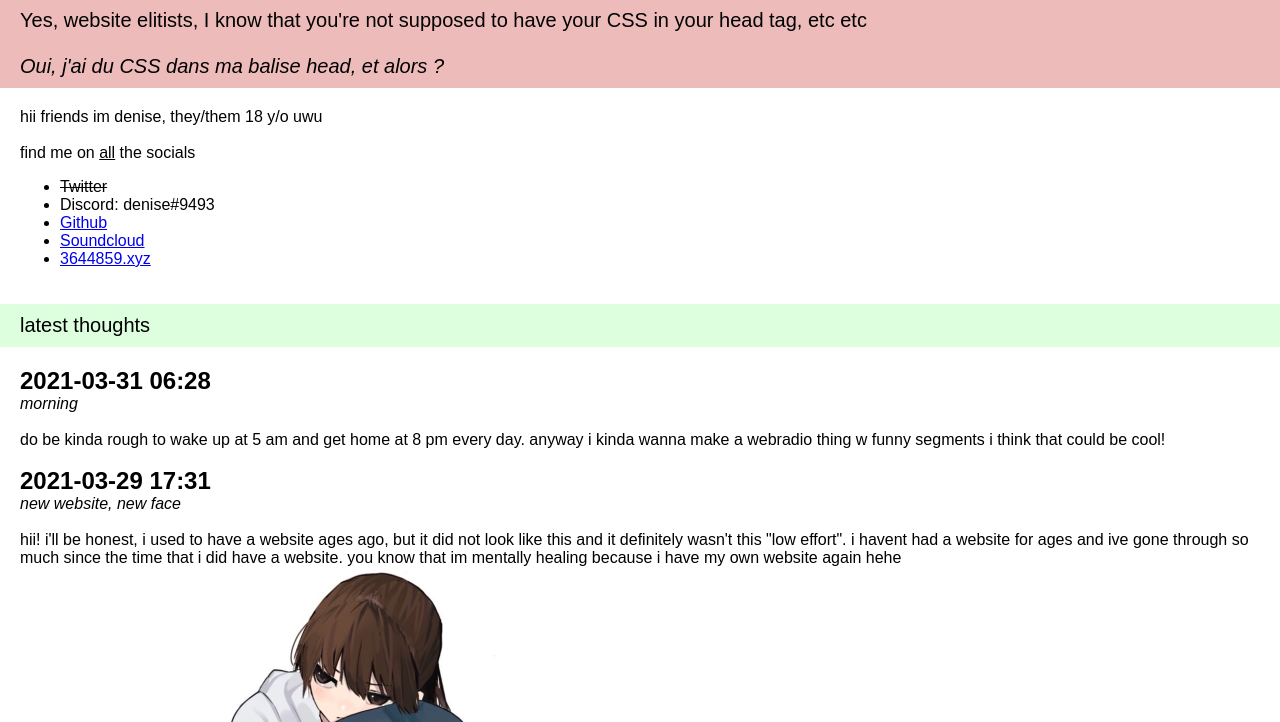
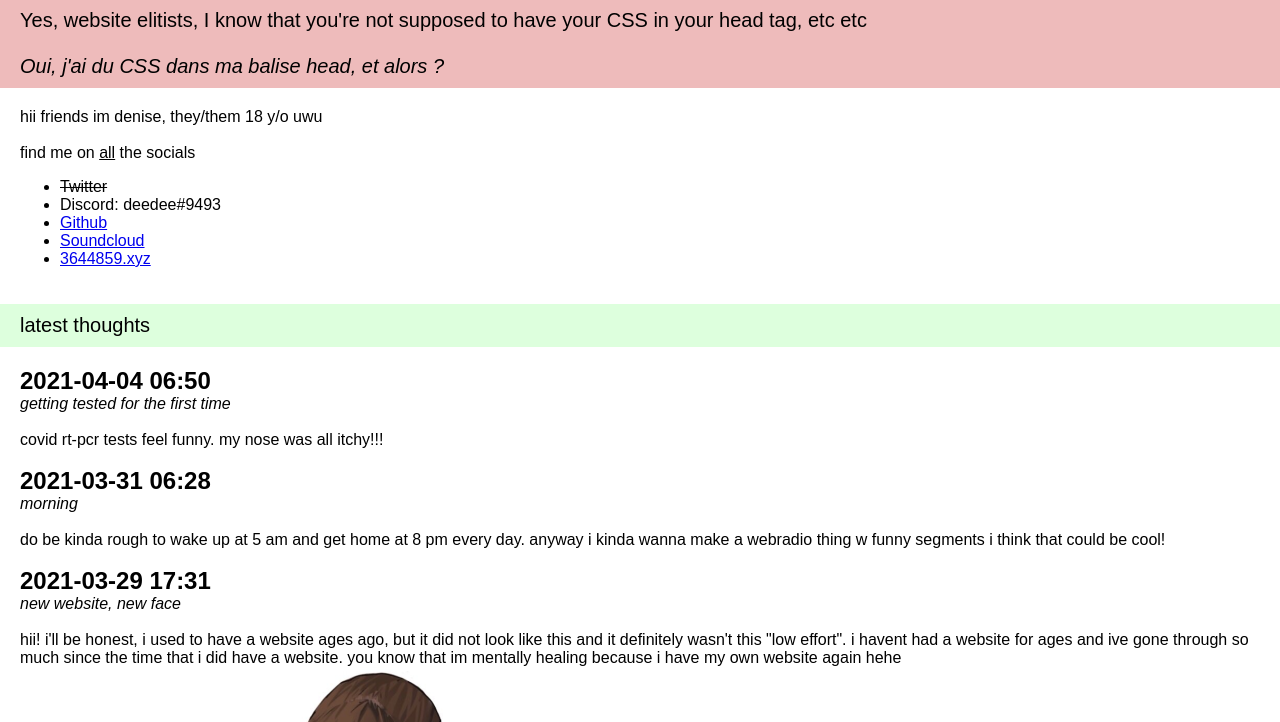
Before and after one commit to nyadenise/website, a plain HTML site: page index.html in a window 1280 px wide. Shown: the part 78-800 px from the top of the page. Drawn offline with Linux system fonts and the light colour scheme.

Commit message:
update index.html

```diff
--- a/index.html
+++ b/index.html
@@ -54,7 +54,7 @@
 			<p>find me on <font class="underline">all</font> the socials</p>
 			<ul>
 				<li><del>Twitter</del></li>
-				<li>Discord: denise#9493</li>
+				<li>Discord: deedee#9493</li>
 				<li><a href="https://github.com/nyadenise" target="_blank">Github</a></li>
 				<li><a href="https://soundcloud.com/dddeniseee" target="_blank">Soundcloud</a></li>
 				<li><a href="https://3644859.xyz">3644859.xyz</a></li>
@@ -64,6 +64,13 @@
 			<p>latest thoughts</p>
 		</section>
 		<section id="blog">
+		  <div>
+		    <h1>2021-04-04 06:50</h1>
+		    <p><i>getting tested for the first time</i></p>
+		    <br>
+		    <p>covid rt-pcr tests feel funny. my nose was all itchy!!!</p>
+		    <br>
+		  </div>
 		  <div>
 		    <h1>2021-03-31 06:28</h1>
 		    <p><i>morning</i></p>
```
